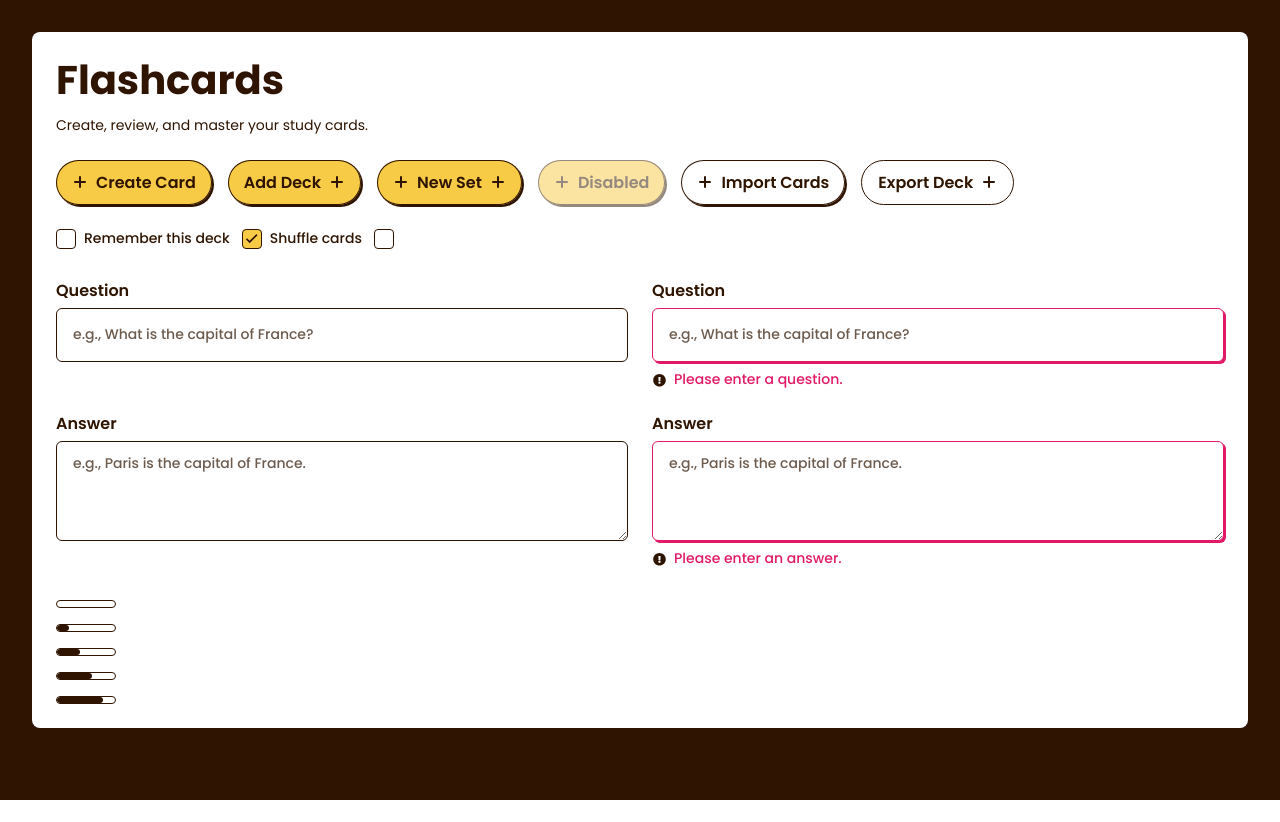
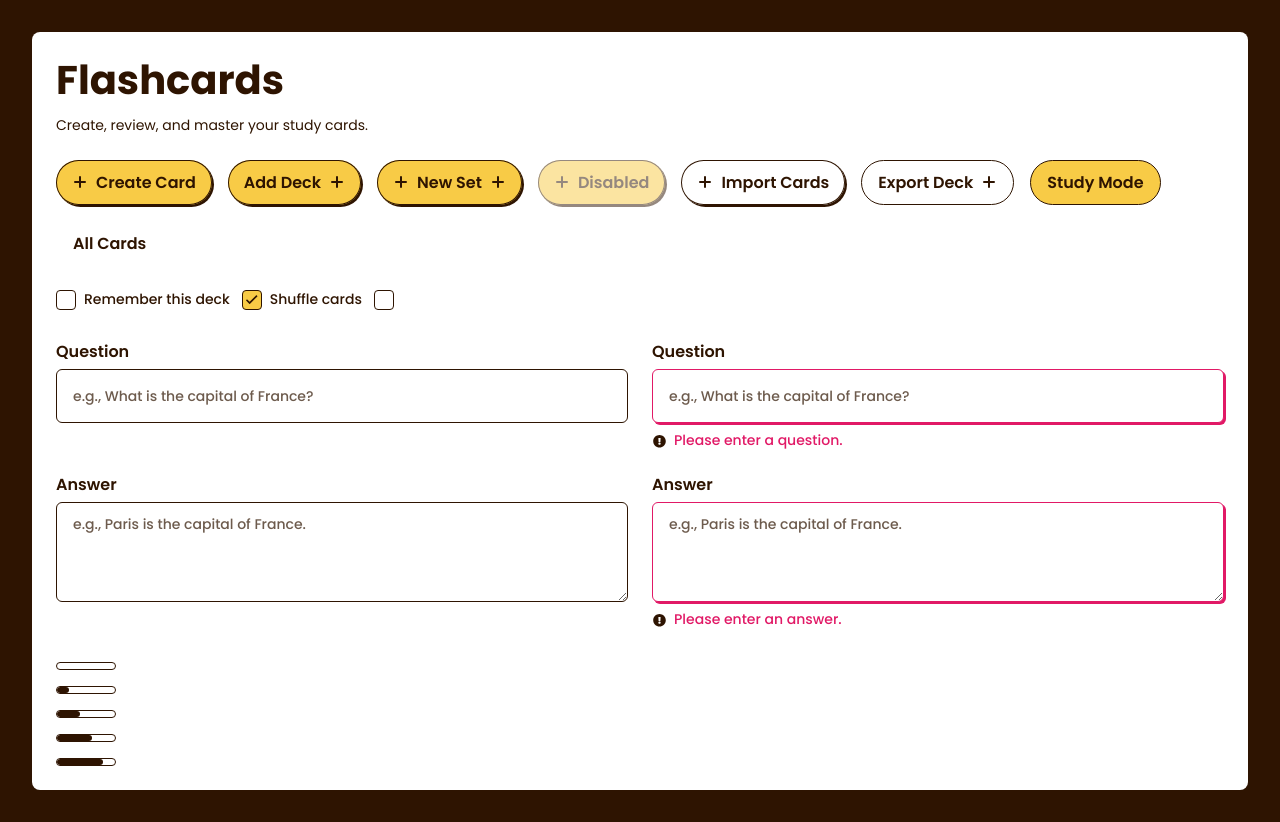
Before and after one commit to brandeth/flashcard-app, a Next.js app: page / in a window 1280 px wide. Before the commit the page ends 800 px from the top, so only its background shows below. Built offline with nearby package versions, Linux system fonts and the light colour scheme.

Commit message:
added base button variant.

```diff
--- a/app/components/Button.tsx
+++ b/app/components/Button.tsx
@@ -1,6 +1,11 @@
 import type { ButtonHTMLAttributes, ReactNode } from "react";
 
-type ButtonVariant = "primary" | "secondary" | "outline";
+type ButtonVariant =
+  | "primary"
+  | "secondary"
+  | "outline"
+  | "base-primary"
+  | "base-secondary";
 
 type ButtonProps = ButtonHTMLAttributes<HTMLButtonElement> & {
   variant?: ButtonVariant;
@@ -21,15 +26,20 @@ export function Button({
     "shadow-[inset_0_0_0_1px_var(--color-brand-neutral-900),2px_2px_0_0_var(--color-brand-neutral-900)] hover:not-disabled:shadow-[inset_0_0_0_1px_var(--color-brand-neutral-900),4px_4px_0_0_var(--color-brand-neutral-900)] focus-visible:outline-none focus-visible:shadow-[inset_0_0_0_1px_var(--color-brand-neutral-900),3px_3px_0_0_var(--color-brand-blue-600)]";
   const outlineButtonStateClasses =
     "border border-brand-neutral-900 bg-brand-neutral-0 text-brand-neutral-900 shadow-none hover:bg-brand-neutral-100 transition-colors duration-150 focus-visible:outline-2 focus-visible:outline-offset-2 focus-visible:outline-brand-blue-600";
+  const baseButtonStateClasses =
+    "shadow-none focus-visible:outline-2 focus-visible:outline-offset-4 focus-visible:outline-brand-blue-600";
 
   const variantClasses = {
     primary: `border-0 bg-brand-yellow-500 text-brand-neutral-900 ${raisedButtonStateClasses}`,
     secondary: `border-0 bg-brand-neutral-0 text-brand-neutral-900 ${raisedButtonStateClasses}`,
     outline: outlineButtonStateClasses,
+    "base-primary": `border border-brand-neutral-900 bg-brand-yellow-500 text-brand-neutral-900 hover:not-disabled:bg-brand-yellow-500/75 ${baseButtonStateClasses}`,
+    "base-secondary": `border border-transparent bg-brand-neutral-0 text-brand-neutral-900 hover:not-disabled:border-brand-neutral-900 ${baseButtonStateClasses}`,
   } satisfies Record<ButtonVariant, string>;
+  const hidesIcons = variant.startsWith("base-");
 
   const classes = [
-    "inline-flex min-h-11 cursor-pointer items-center justify-center gap-2 rounded-full px-4 py-3 text-preset-4 leading-none transition-[box-shadow,outline-color] duration-150 ease-in-out disabled:cursor-not-allowed disabled:opacity-50",
+    "inline-flex min-h-11 cursor-pointer items-center justify-center gap-2 rounded-full px-4 py-3 text-preset-4 leading-none transition-[background-color,border-color,box-shadow,outline-color] duration-150 ease-in-out disabled:cursor-not-allowed disabled:opacity-50",
     variantClasses[variant],
     className,
   ]
@@ -38,13 +48,13 @@ export function Button({
 
   return (
     <button type={type} className={classes} {...props}>
-      {iconLeft ? (
+      {!hidesIcons && iconLeft ? (
         <span className="inline-flex size-4 shrink-0 text-current [&_svg]:size-full">
           {iconLeft}
         </span>
       ) : null}
       {children ? <span>{children}</span> : null}
-      {iconRight ? (
+      {!hidesIcons && iconRight ? (
         <span className="inline-flex size-4 shrink-0 text-current [&_svg]:size-full">
           {iconRight}
         </span>
--- a/app/page.tsx
+++ b/app/page.tsx
@@ -47,6 +47,14 @@ export default function Home() {
 
           <Button variant="outline" iconRight={<PlusIcon />}>
             Export Deck
+          </Button>
+
+          <Button variant="base-primary" iconLeft={<PlusIcon />}>
+            Study Mode
+          </Button>
+
+          <Button variant="base-secondary" iconRight={<PlusIcon />}>
+            All Cards
           </Button>
         </div>
 
```
